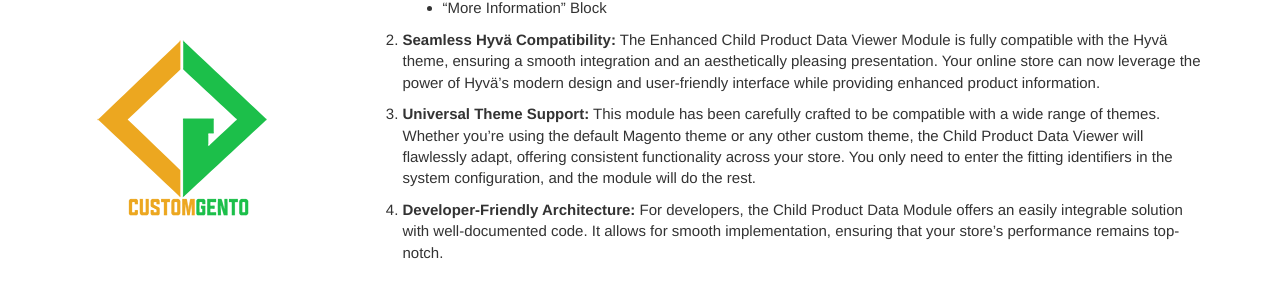
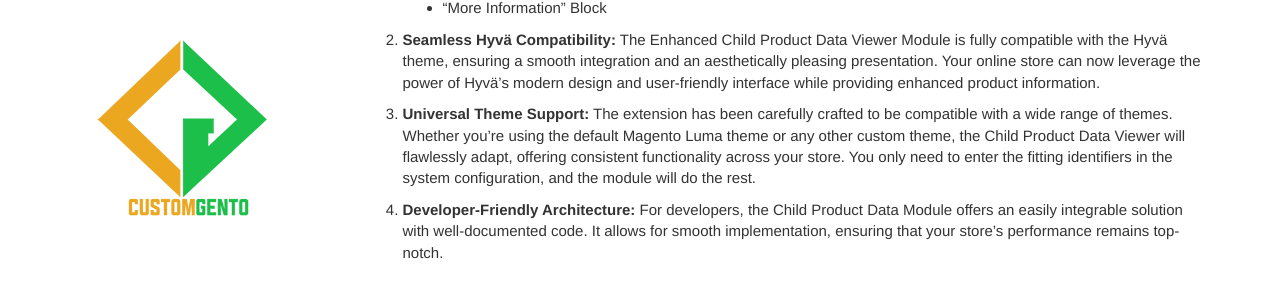
Before and after one commit to customgento/docs, a Jekyll site: the page built from pages/child-product-data-module.md, in a window 1280 px wide and 900 px high, scrolled down 590 px. Shown: the part 155-446 px from the top of the window. Built offline with Jekyll 4.4.1, drawn with Linux system fonts in a browser that asks for light colours; comment, search, counter and statistics services are not loaded.

Commit message:
Use extension instead of module
Co-authored-by: Irina Smidt <82020146+Irinina@users.noreply.github.com>

```diff
--- a/pages/child-product-data-module.md
+++ b/pages/child-product-data-module.md
@@ -20,7 +20,7 @@ On a configurable product page, you usually only see the attribute data of the c
    - Description
    - "More Information" Block
 2. **Seamless Hyv&auml; Compatibility:** The Enhanced Child Product Data Viewer Module is fully compatible with the Hyv&auml; theme, ensuring a smooth integration and an aesthetically pleasing presentation. Your online store can now leverage the power of Hyv&auml;'s modern design and user-friendly interface while providing enhanced product information.
-3. **Universal Theme Support:** This module has been carefully crafted to be compatible with a wide range of themes. Whether you're using the default Magento theme or any other custom theme, the Child Product Data Viewer will flawlessly adapt, offering consistent functionality across your store. You only need to enter the fitting identifiers in the system configuration, and the module will do the rest.
+3. **Universal Theme Support:** The extension has been carefully crafted to be compatible with a wide range of themes. Whether you're using the default Magento Luma theme or any other custom theme, the Child Product Data Viewer will flawlessly adapt, offering consistent functionality across your store. You only need to enter the fitting identifiers in the system configuration, and the module will do the rest.
 4. **Developer-Friendly Architecture:** For developers, the Child Product Data Module offers an easily integrable solution with well-documented code. It allows for smooth implementation, ensuring that your store's performance remains top-notch.
 
 ## Usage Instructions
```
